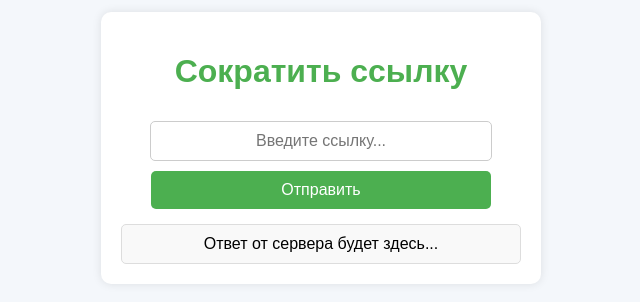
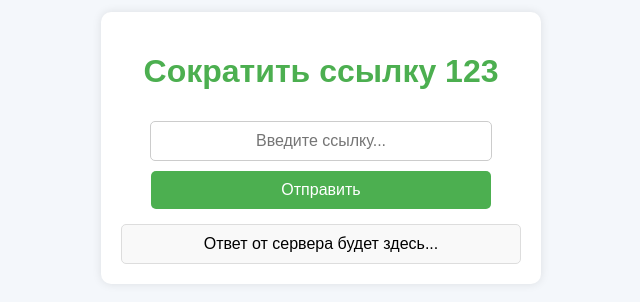
Before and after one commit to KenueYy/LinkShortenerSite, a plain HTML site: page LinkShortenerSite/wwwroot/Index.html in a window 1280 px wide. Shown: the part 252-554 px from the top of the page, without its empty margins (319-959 px from the left). Drawn offline with Linux system fonts and the light colour scheme.

Commit message:
Update Index.html --build site

```diff
--- a/LinkShortenerSite/wwwroot/Index.html
+++ b/LinkShortenerSite/wwwroot/Index.html
@@ -35,7 +35,7 @@
 </head>
 <body>
 <div class="container">
-    <h1>Сократить ссылку</h1>
+    <h1>Сократить ссылку 123</h1>
     <input type="text" id="inputField" placeholder="Введите ссылку...">
     <button onclick="sendRequest()">Отправить</button>
     <div id="response" class="response">Ответ от сервера будет здесь...</div>
```
